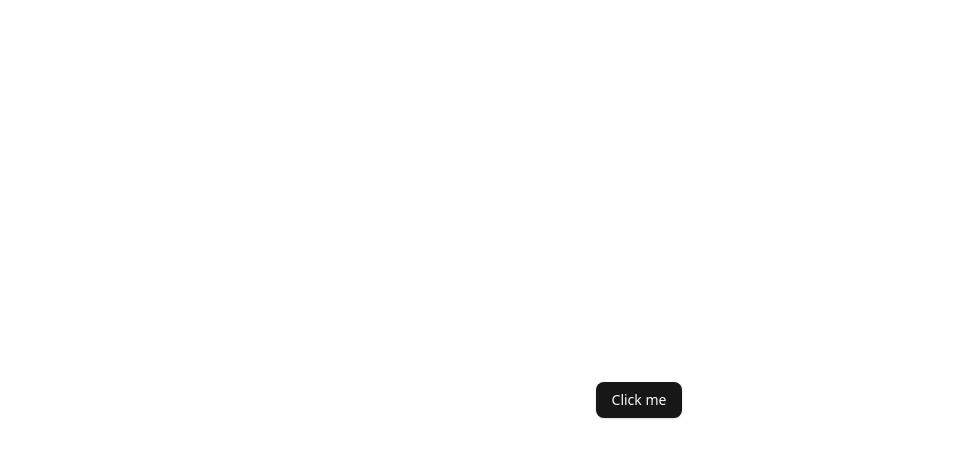
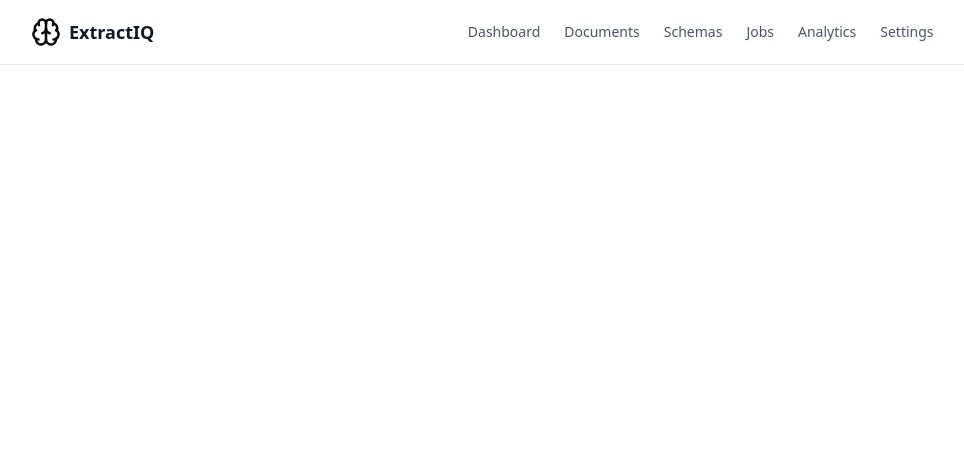
Before and after one commit to SuryanshBVerma/ExtractIQ, a React (Vite) app in the folder frontend/: page / in a window 1280 px wide. Shown: the top 458 px of the page, without its empty margins (1-965 px from the left). Built offline with nearby package versions, Linux system fonts and the light colour scheme.

Commit message:
Add Navbar component and integrate lucide icons; update package dependencies

```diff
--- a/frontend/package.json
+++ b/frontend/package.json
@@ -17,6 +17,7 @@
     "@tailwindcss/vite": "^4.1.13",
     "class-variance-authority": "^0.7.1",
     "clsx": "^2.1.1",
+    "lucide": "^0.544.0",
     "lucide-react": "^0.544.0",
     "react": "^19.1.1",
     "react-dom": "^19.1.1",
--- a/frontend/src/App.tsx
+++ b/frontend/src/App.tsx
@@ -1,6 +1,7 @@
 
 import React from 'react';
 import { Button } from './components/ui/button';
+import Navbar from './components/Navbar';
 
 
 
@@ -8,9 +9,9 @@ import { Button } from './components/ui/button';
 function App() {
   return (
     <>
-      <div className="flex min-h-svh flex-col items-center justify-center">
-        <Button>Click me</Button>
-      </div>
+      <main>
+        <Navbar></Navbar>
+      </main>
     </>
   );
 }
--- a/frontend/src/components/Navbar.jsx
+++ /dev/null
@@ -1,9 +0,0 @@
-import React from 'react'
-
-const Navbar = () => {
-  return (
-    <div>Navbar</div>
-  )
-}
-
-export default Navbar
--- /dev/null
+++ b/frontend/src/components/Navbar.tsx
@@ -0,0 +1,73 @@
+// Navbar.tsx
+import { useState } from "react";
+import { Brain, Menu, X } from "lucide-react";
+
+export default function Navbar() {
+  const [isOpen, setIsOpen] = useState(false);
+
+  const navItems = [
+    "Dashboard",
+    "Documents",
+    "Schemas",
+    "Jobs",
+    "Analytics",
+    "Settings",
+  ];
+
+  return (
+    <nav className="bg-white dark:bg-gray-900 border-b border-gray-200 dark:border-gray-800">
+      <div className="mx-auto max-w-7xl px-4 sm:px-6 lg:px-8">
+        <div className="flex h-16 items-center justify-between">
+          <div className="flex items-center space-x-2">
+            <Brain
+              height={30}
+              width={30}
+            />
+            <span className="text-lg font-semibold text-gray-900 dark:text-white">
+              ExtractIQ
+            </span>
+          </div>
+
+          {/* Middle: Nav Links */}
+          <div className="hidden md:flex space-x-6">
+            {navItems.map((item) => (
+              <a
+                key={item}
+                href="#"
+                className="text-sm font-medium text-gray-600 dark:text-gray-300 hover:text-green-600 dark:hover:text-white"
+              >
+                {item}
+              </a>
+            ))}
+          </div>
+
+          {/* Right: Actions */}
+          <div className="flex items-center space-x-4">
+            {/* Mobile Menu Button */}
+            <button
+              className="md:hidden p-2 text-gray-500 dark:text-gray-400 hover:text-gray-800 dark:hover:text-white"
+              onClick={() => setIsOpen(!isOpen)}
+            >
+              {isOpen ? <X className="h-6 w-6" /> : <Menu className="h-6 w-6" />}
+            </button>
+          </div>
+        </div>
+      </div>
+
+      {/* Mobile Menu */}
+      {isOpen && (
+        <div className="md:hidden border-t border-gray-200 dark:border-gray-700 px-4 py-3 space-y-2 bg-white dark:bg-gray-900">
+          {navItems.map((item) => (
+            <a
+              key={item}
+              href="#"
+              className="block text-gray-600 dark:text-gray-300 hover:text-gray-900 dark:hover:text-white"
+            >
+              {item}
+            </a>
+          ))}
+        </div>
+      )}
+    </nav>
+  );
+}
```
Also changed, not shown: 1 other file (tests, documents, lock files or other folders).
